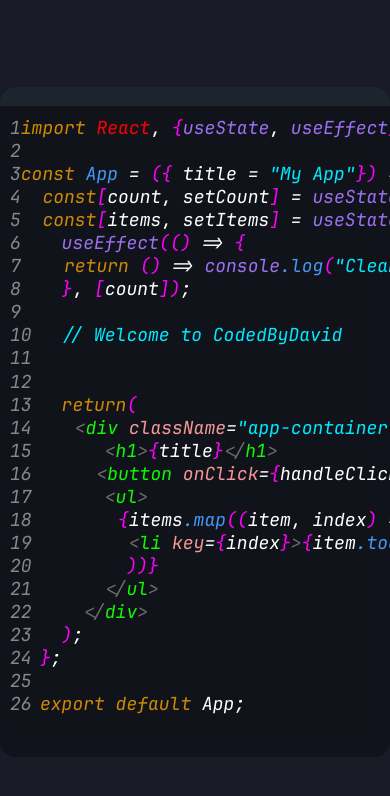
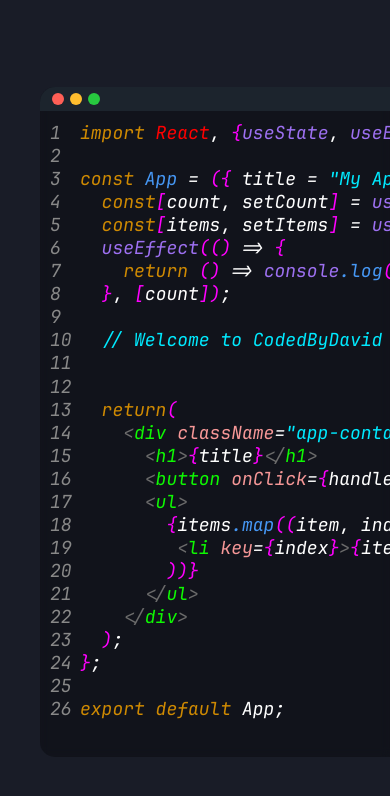
Before and after one commit to david14higgins/CodedByDavid, a React (Vite) app: page / in a window 390 px wide. Shown: the top 796 px of the page. Built offline with nearby package versions, Linux system fonts and the light colour scheme.

Commit message:
terminal responsive for now

```diff
--- a/src/App.jsx
+++ b/src/App.jsx
@@ -8,14 +8,23 @@ function App() {
 
   return (
     <>
-      <div className="page">
-        <div className="terminal">
-          <div className="taskbar"></div>
-          <div className="code-container">
-            < CodeSnippet />
+      <div className="home">
+        <div className="terminal-container">
+          <div className="terminal">
+            <div className="taskbar">
+              <div className="taskbar-buttons">
+                <span className="button red-button"></span>
+                <span className="button yellow-button"></span>
+                <span className="button green-button"></span>
+              </div>
+            </div>
+            <div className="code-container">
+              < CodeSnippet />
+            </div>
           </div>
         </div>
       </div>
+
     </>
   )
 }
--- a/src/index.css
+++ b/src/index.css
@@ -3,8 +3,8 @@
   padding: 0;
 }
 
-.page {
-  margin: 0;
+
+.home {
   width: 100vw;
   height: 100vh;
   display: flex;
@@ -18,7 +18,6 @@
 }
 
 .terminal {
-  margin: auto;
   background-color: #D9D9D9;
   height: 670px;
   width: 1200px;
@@ -27,19 +26,52 @@
   color: #dcdcdc;
   background-color: rgba(0, 0, 0, 0.3); /* Transparent black */
   backdrop-filter: blur(4px); /* Optional: adds a blur effect to the background */
-  overflow: hidden;
   display: flex;
   flex-direction: column;
+}
 
+.terminal-container {
+  overflow: hidden;
+  padding: 40px;
 }
 
 .taskbar {
   background-color: #1C242D;
   border-radius: 15px 15px 0 0; /* Top-left, Top-right, Bottom-right, Bottom-left */
-  height: 20px;
+  height: 25px;
   width: 100%;
+  overflow: hidden;
+  position: relative;
 }
 
+.taskbar-buttons {
+  display: flex;
+  align-items: center;
+  gap: 6px;
+  position: absolute;
+  left: 12px;
+  top: 50%;
+  transform: translateY(-50%);
+}
+
+.button {
+  width: 12px;
+  height: 12px;
+  border-radius: 50%;
+  display: inline-block;
+}
+
+.button.red-button {
+  background-color: #ff5f56; /* Red */
+}
+
+.button.yellow-button {
+  background: #ffbd2e;
+}
+
+.button.green-button {
+  background: #27c93f;
+}
 
 
 .code-container {
@@ -49,23 +81,31 @@
   padding: 10px;
   overflow-y: auto;
   height: calc(100% - 20px); /* Adjust for taskbar height */
-
+  overflow: hidden;
 }
 
 .code-line {
   display: flex;
   align-items: baseline;
+  overflow: hidden;
 }
 
 .line-number {
   color: #888888;
+  display: inline-block;
+  user-select: none;
+  display: inline-block;
   width: 30px;
-  user-select: none;
+  text-align: left;
+  flex-shrink: 0;
 }
+
 
 .code-text {
   white-space: pre;
+
 }
+
 
 @font-face {
   font-family: 'JetBrains Mono';
```
